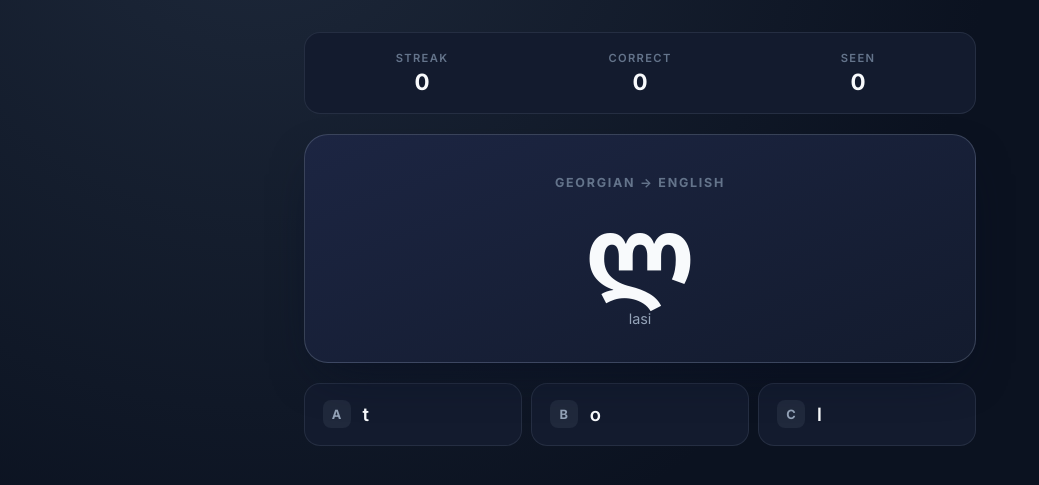
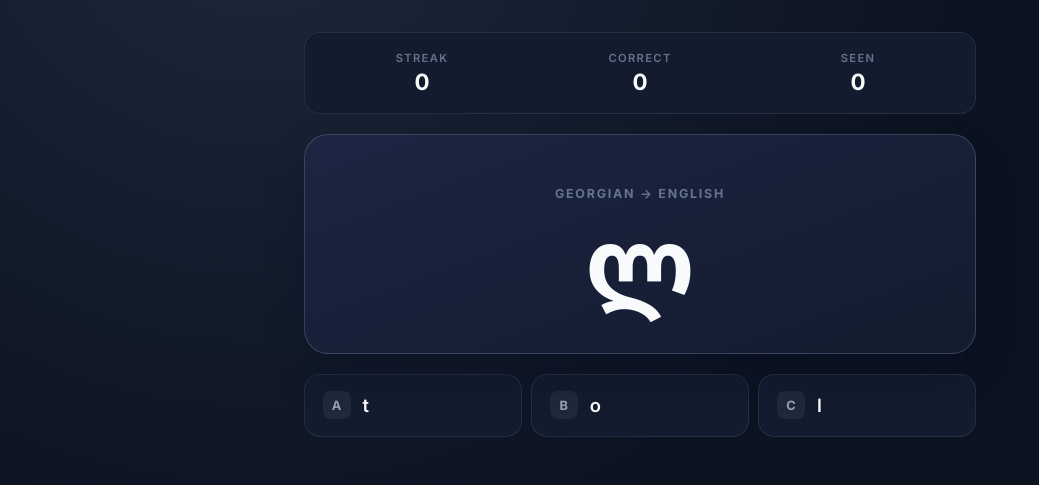
Before and after one commit to dariuswhatling/kartuli, a Django app: page /quiz/ in a window 1280 px wide. Shown: the part 64-549 px from the top of the page, without its empty margins (0-1039 px from the left). Run offline with Django 5.2, Linux system fonts and the light colour scheme; data comes from the database, SQL or seed files in the repository; data that the repository does not hold is empty.

Commit message:
Drop the notes field from Card; remove quiz hint
Migration 0003 drops the notes column. Model, admin, API responses, and seed migration no longer reference notes. Quiz UI loses the hint line under the prompt and the JS that populated it; CSS for .card-hint removed.

Co-authored-by: Cursor <cursoragent@cursor.com>

```diff
--- a/flashcards/admin.py
+++ b/flashcards/admin.py
@@ -5,8 +5,8 @@ from .models import Attempt, Card
 
 @admin.register(Card)
 class CardAdmin(admin.ModelAdmin):
-    list_display = ("id", "georgian", "english", "notes", "updated_at")
-    search_fields = ("georgian", "english", "notes")
+    list_display = ("id", "georgian", "english", "updated_at")
+    search_fields = ("georgian", "english")
 
 
 @admin.register(Attempt)
--- a/flashcards/models.py
+++ b/flashcards/models.py
@@ -6,7 +6,6 @@ class Card(models.Model):
 
     georgian = models.CharField(max_length=255)
     english = models.CharField(max_length=255)
-    notes = models.CharField(max_length=255, blank=True)
     created_at = models.DateTimeField(auto_now_add=True)
     updated_at = models.DateTimeField(auto_now=True)
 
--- a/flashcards/views.py
+++ b/flashcards/views.py
@@ -27,7 +27,6 @@ def _card_to_dict(card: Card, include_stats: bool = False) -> dict:
         "id": card.id,
         "georgian": card.georgian,
         "english": card.english,
-        "notes": card.notes,
     }
     if include_stats:
         data["stats"] = card.stats()
@@ -71,7 +70,6 @@ def api_next(request: HttpRequest) -> JsonResponse:
             "direction": direction,
             "prompt": prompt,
             "options": options,
-            "notes": card.notes,
         }
     )
 
@@ -125,7 +123,6 @@ def api_cards(request: HttpRequest) -> JsonResponse:
 
     georgian = (payload.get("georgian") or "").strip()
     english = (payload.get("english") or "").strip()
-    notes = (payload.get("notes") or "").strip()
 
     if not georgian or not english:
         return JsonResponse(
@@ -133,7 +130,7 @@ def api_cards(request: HttpRequest) -> JsonResponse:
             status=400,
         )
 
-    card = Card.objects.create(georgian=georgian, english=english, notes=notes)
+    card = Card.objects.create(georgian=georgian, english=english)
     return JsonResponse(_card_to_dict(card, include_stats=True), status=201)
 
 
@@ -169,8 +166,6 @@ def api_card_detail(request: HttpRequest, card_id: int) -> JsonResponse:
                 status=400,
             )
         card.english = english
-    if "notes" in payload:
-        card.notes = (payload["notes"] or "").strip()
 
     card.save()
     return JsonResponse(_card_to_dict(card, include_stats=True))
--- a/static/css/style.css
+++ b/static/css/style.css
@@ -366,12 +366,6 @@ a:hover { text-decoration: underline; }
     font-family: var(--font-ge);
 }
 
-.card-hint {
-    color: var(--fg-muted);
-    font-size: 0.9rem;
-    min-height: 1.25rem;
-}
-
 .options {
     display: grid;
     gap: 0.6rem;
--- a/static/js/quiz.js
+++ b/static/js/quiz.js
@@ -5,7 +5,6 @@
         card: document.getElementById("card"),
         direction: document.getElementById("card-direction"),
         prompt: document.getElementById("card-prompt"),
-        hint: document.getElementById("card-hint"),
         options: document.getElementById("options"),
         feedback: document.getElementById("feedback"),
         streak: document.getElementById("stat-streak"),
@@ -74,7 +73,6 @@
         els.prompt.classList.toggle("is-georgian", isGeorgianPrompt);
         els.prompt.textContent = card.prompt;
         els.direction.textContent = DIRECTION_LABELS[card.direction] || "";
-        els.hint.textContent = card.notes || "Pick the matching translation.";
         els.card.classList.remove("is-correct", "is-wrong");
         els.feedback.textContent = "";
         els.feedback.classList.remove("is-correct", "is-wrong");
@@ -100,10 +98,11 @@
         } catch (err) {
             els.direction.textContent = "";
             els.prompt.textContent = "—";
-            els.hint.textContent =
+            els.feedback.textContent =
                 err.status === 404
                     ? "No cards yet. Add some in the Dictionary."
                     : "Couldn't load a card. Try refreshing.";
+            els.feedback.classList.add("is-wrong");
         }
     }
 
--- a/templates/quiz.html
+++ b/templates/quiz.html
@@ -24,7 +24,6 @@
     <div class="card" id="card">
         <div class="card-direction" id="card-direction">Loading…</div>
         <div class="card-prompt" id="card-prompt">…</div>
-        <div class="card-hint" id="card-hint"></div>
     </div>
 
     <div class="options" id="options" role="list">
```
Also changed, not shown: flashcards/migrations/0002_seed_alphabet.py, flashcards/migrations/0003_remove_card_notes.py (added).
